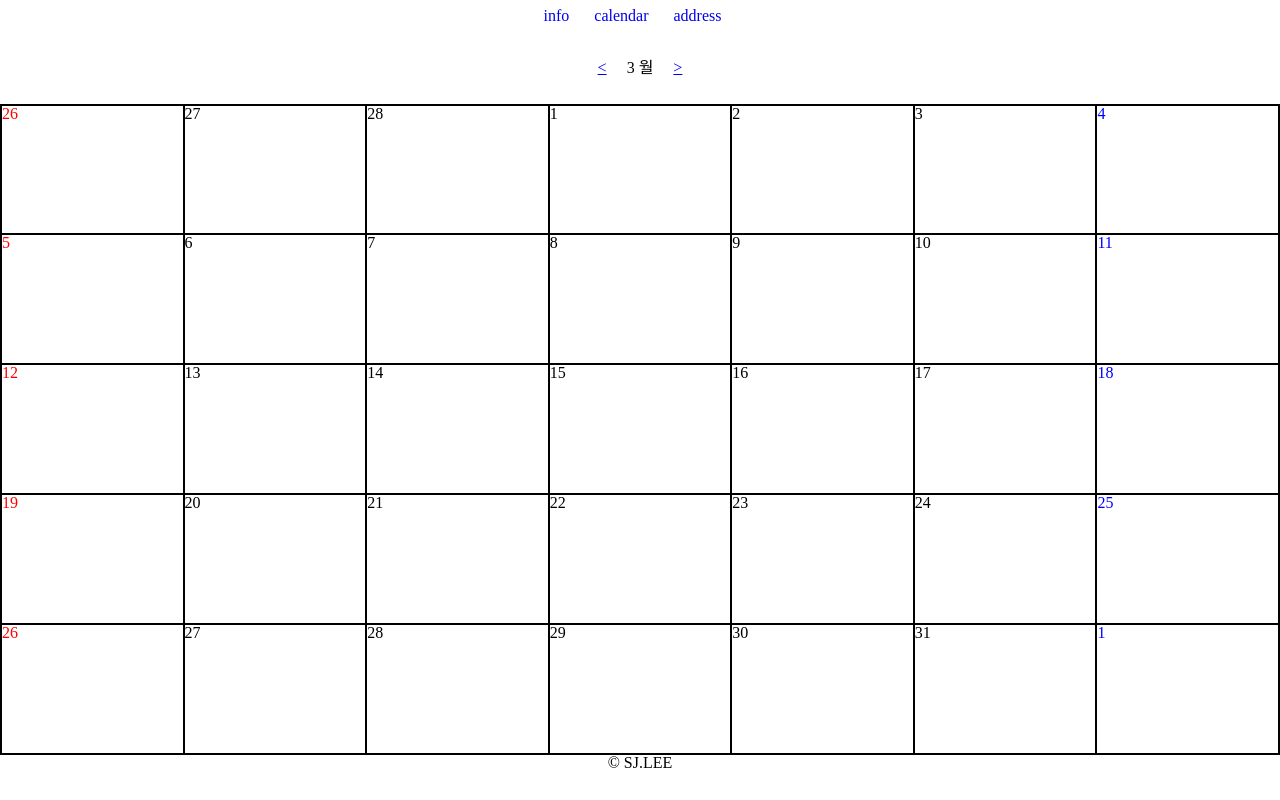
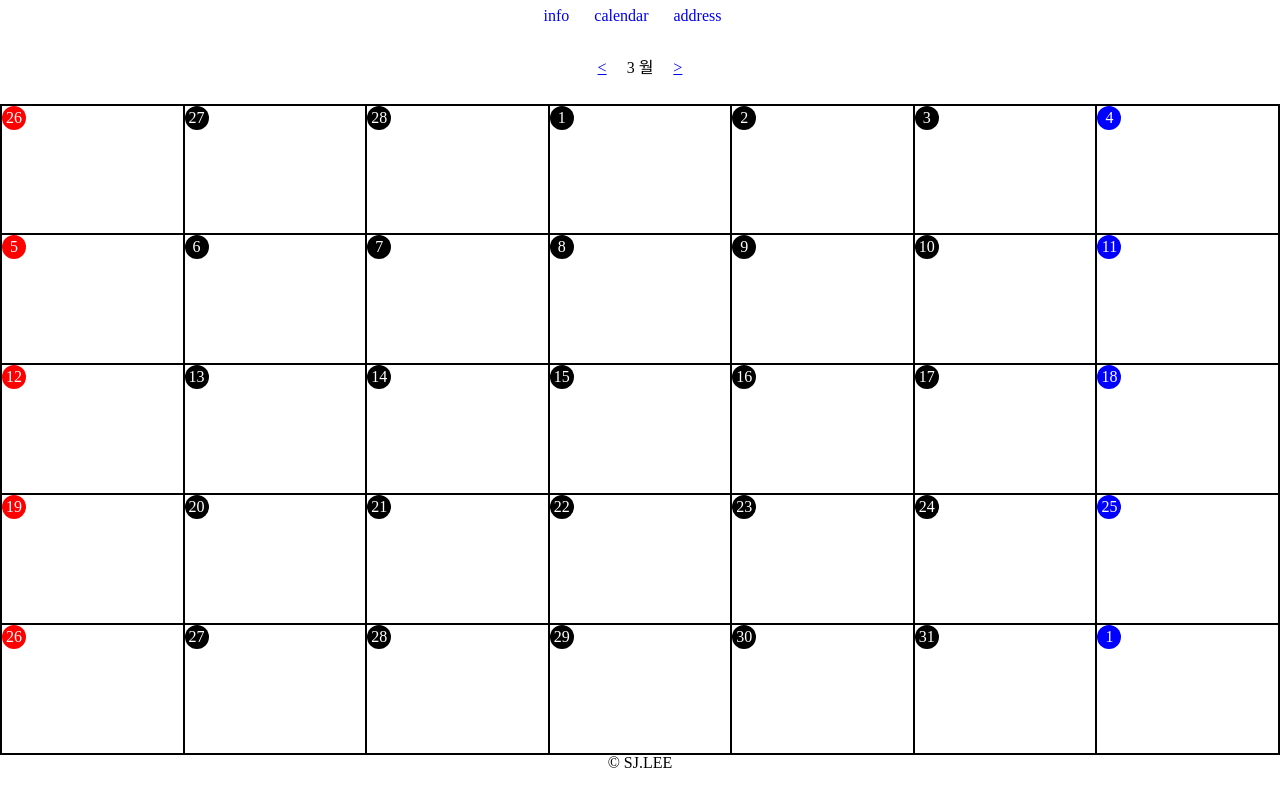
Before and after one commit to eagleduk/status-board, a React (Create React App) app: page /calendar/2023/3 in a window 1280 px wide. Built offline with nearby package versions, Linux system fonts and the light colour scheme.

Commit message:
calnedar path change

```diff
--- a/src/components/Dates.tsx
+++ /dev/null
@@ -1,16 +0,0 @@
-import { styled } from "styled-components";
-
-const DatesStyled = styled.div<{ $day: number }>`
-  color: ${(props) =>
-    props.$day === 0 ? "red" : props.$day === 6 ? "blue" : "black"};
-  border-width: 1px;
-  border-style: solid;
-  border-color: black;
-  box-sizing: border-box;
-`;
-
-function Dates({ date, day }: { date: number; day: number }) {
-  return <DatesStyled $day={day}>{date}</DatesStyled>;
-}
-
-export default Dates;
--- a/src/components/Calendar.tsx
+++ b/src/components/calendar/Calendar.tsx
@@ -1,94 +1,67 @@
 import { useState, useEffect } from "react";
 import { Link, useParams } from "react-router-dom";
 
-import { styled } from "styled-components";
-import Dates from "./Dates";
+import DateCard from "./DateCard";
+import { TSchedules, TDate } from "./type/calendar.type";
+import {
+  CalendarBody,
+  CalendarHeader,
+  CalendarWarpper,
+} from "./style/calendar.style";
 
-const schedule = [
+const schedule: TSchedules = {
+  1692370800000: [
     {
-    date: new Date(2023, 7, 19),
       time: 10,
       hour: 2,
       place: "마루공원",
-    title: "title",
+      title: "title1",
       location: "",
       team: "",
     },
-];
-
-const CalendarWarpper = styled.div`
-  width: 100%;
-  height: 100%;
-  display: flex;
-  flex-direction: column;
-`;
-
-const CalendarHeader = styled.div`
-  width: 100%;
-  height: 80px;
-  ul {
-    width: 100%;
-    height: 100%;
-    display: flex;
-    flex-direction: row;
-    justify-content: center;
-    align-items: center;
-    gap: 20px;
-  }
-`;
-
-const CalendarBody = styled.div`
-  width: 100%;
-  height: 100%;
-  display: grid;
-  grid-template-rows: repeat(auto-fill, 1fr);
-  grid-template-columns: repeat(7, 1fr);
-  border-width: 1px;
-  border-style: solid;
-  border-color: "black";
-  box-sizing: border-box;
-`;
-
-type typeOfDates = {
-  time: number;
-  date: number;
-  day: number;
+    {
+      time: 12,
+      hour: 2,
+      place: "마루공원",
+      title: "title2",
+      location: "",
+      team: "",
+    },
+  ],
 };
 
 function Calendar() {
   const { year = new Date().getFullYear(), month = new Date().getMonth() } =
     useParams();
 
-  const [prevDates, setPrevDates] = useState<typeOfDates[]>([]);
-  const [currentDates, setCurrentDates] = useState<typeOfDates[]>([]);
-  const [nextDates, setNextDates] = useState<typeOfDates[]>([]);
+  const [prevDates, setPrevDates] = useState<TDate[]>([]);
+  const [currentDates, setCurrentDates] = useState<TDate[]>([]);
+  const [nextDates, setNextDates] = useState<TDate[]>([]);
 
   useEffect(() => {
     const viewDate = new Date(+year, +month - 1, 1);
+    const viewYear = viewDate.getFullYear();
+    const viewMonth = viewDate.getMonth();
 
-    const startDay = new Date(
-      viewDate.getFullYear(),
-      viewDate.getMonth(),
-      1
-    ).getDay();
+    const startDay = new Date(viewYear, viewMonth, 1).getDay();
 
     setPrevDates([]);
     for (let i = 0; i < startDay; i++) {
-      let date = new Date(viewDate.getFullYear(), viewDate.getMonth(), 0 - i);
+      let date = new Date(viewYear, viewMonth, 0 - i);
       setPrevDates((current) => [
         { time: date.getTime(), date: date.getDate(), day: date.getDay() },
         ...current,
       ]);
     }
 
-    const currentMonth = viewDate.getMonth();
+    const currentMonth = viewMonth;
     const nextMonth = currentMonth + 1;
 
-    const currentEndDate = new Date(viewDate.getFullYear(), nextMonth, 0);
+    const currentEndDate = new Date(viewYear, nextMonth, 0);
 
     setCurrentDates([]);
     for (let i = 1; i <= currentEndDate.getDate(); i++) {
-      let date = new Date(viewDate.getFullYear(), viewDate.getMonth(), i);
+      let date = new Date(viewYear, viewMonth, i);
       setCurrentDates((current) => [
         ...current,
         { time: date.getTime(), date: date.getDate(), day: date.getDay() },
@@ -99,11 +72,7 @@ function Calendar() {
 
     setNextDates([]);
     for (let i = 0; i < 7 - endDay - 1; i++) {
-      let date = new Date(
-        viewDate.getFullYear(),
-        viewDate.getMonth() + 1,
-        1 + i
-      );
+      let date = new Date(viewYear, viewMonth + 1, 1 + i);
       setNextDates((current) => [
         ...current,
         { time: date.getTime(), date: date.getDate(), day: date.getDay() },
@@ -140,15 +109,22 @@ function Calendar() {
       </CalendarHeader>
       <CalendarBody>
         {prevDates.map(({ time, date, day }) => {
-          return <Dates key={time} date={date} day={day} />;
+          return <DateCard key={time} date={date} day={day} />;
         })}
 
         {currentDates.map(({ time, date, day }) => {
-          return <Dates key={time} date={date} day={day} />;
+          return (
+            <DateCard
+              key={time}
+              date={date}
+              day={day}
+              schedule={schedule[time]}
+            />
+          );
         })}
 
         {nextDates.map(({ time, date, day }) => {
-          return <Dates key={time} date={date} day={day} />;
+          return <DateCard key={time} date={date} day={day} />;
         })}
       </CalendarBody>
     </CalendarWarpper>
--- /dev/null
+++ b/src/components/calendar/DateCard.tsx
@@ -0,0 +1,21 @@
+import { TDateCard } from "./type/calendar.type";
+import { DateStyled } from "./style/calendar.style";
+
+function DateCard({ date, day, schedule }: TDateCard) {
+  return (
+    <DateStyled $day={day}>
+      <p>
+        <span>{date}</span>
+      </p>
+      {schedule?.map(({ title, time, hour, team, location, place }) => {
+        return (
+          <h1 key={time}>
+            {place} {time}h +{hour}hour
+          </h1>
+        );
+      })}
+    </DateStyled>
+  );
+}
+
+export default DateCard;
--- /dev/null
+++ b/src/components/calendar/style/calendar.style.ts
@@ -0,0 +1,55 @@
+import { styled } from "styled-components";
+
+export const CalendarWarpper = styled.div`
+  width: 100%;
+  height: 100%;
+  display: flex;
+  flex-direction: column;
+`;
+
+export const CalendarHeader = styled.div`
+  width: 100%;
+  height: 80px;
+  ul {
+    width: 100%;
+    height: 100%;
+    display: flex;
+    flex-direction: row;
+    justify-content: center;
+    align-items: center;
+    gap: 20px;
+  }
+`;
+
+export const CalendarBody = styled.div`
+  width: 100%;
+  height: 100%;
+  display: grid;
+  grid-template-rows: repeat(auto-fit, minmax(100px, 1fr));
+  grid-template-columns: repeat(7, 1fr);
+  border-width: 1px;
+  border-style: solid;
+  border-color: black;
+  box-sizing: border-box;
+`;
+
+export const DateStyled = styled.div<{ $day: number }>`
+  height: 100%;
+  border-width: 1px;
+  border-style: solid;
+  border-color: black;
+  box-sizing: border-box;
+  p {
+    color: white;
+    span {
+      display: flex;
+      width: 24px;
+      height: 24px;
+      background-color: ${(props) =>
+        props.$day === 0 ? "red" : props.$day === 6 ? "blue" : "black"};
+      border-radius: 50%;
+      justify-content: center;
+      align-items: center;
+    }
+  }
+`;
--- a/src/router/router.tsx
+++ b/src/router/router.tsx
@@ -1,8 +1,7 @@
-import React from "react";
 import { createBrowserRouter } from "react-router-dom";
 
 import App from "../App";
-import Calendar from "../components/Calendar";
+import Calendar from "../components/calendar/Calendar";
 
 const Router = createBrowserRouter([
   {
```
Also changed, not shown: src/components/calendar/type/calendar.type.ts (added, +24 -0 lines). Lines whose indentation alone changed are shown as unchanged.
